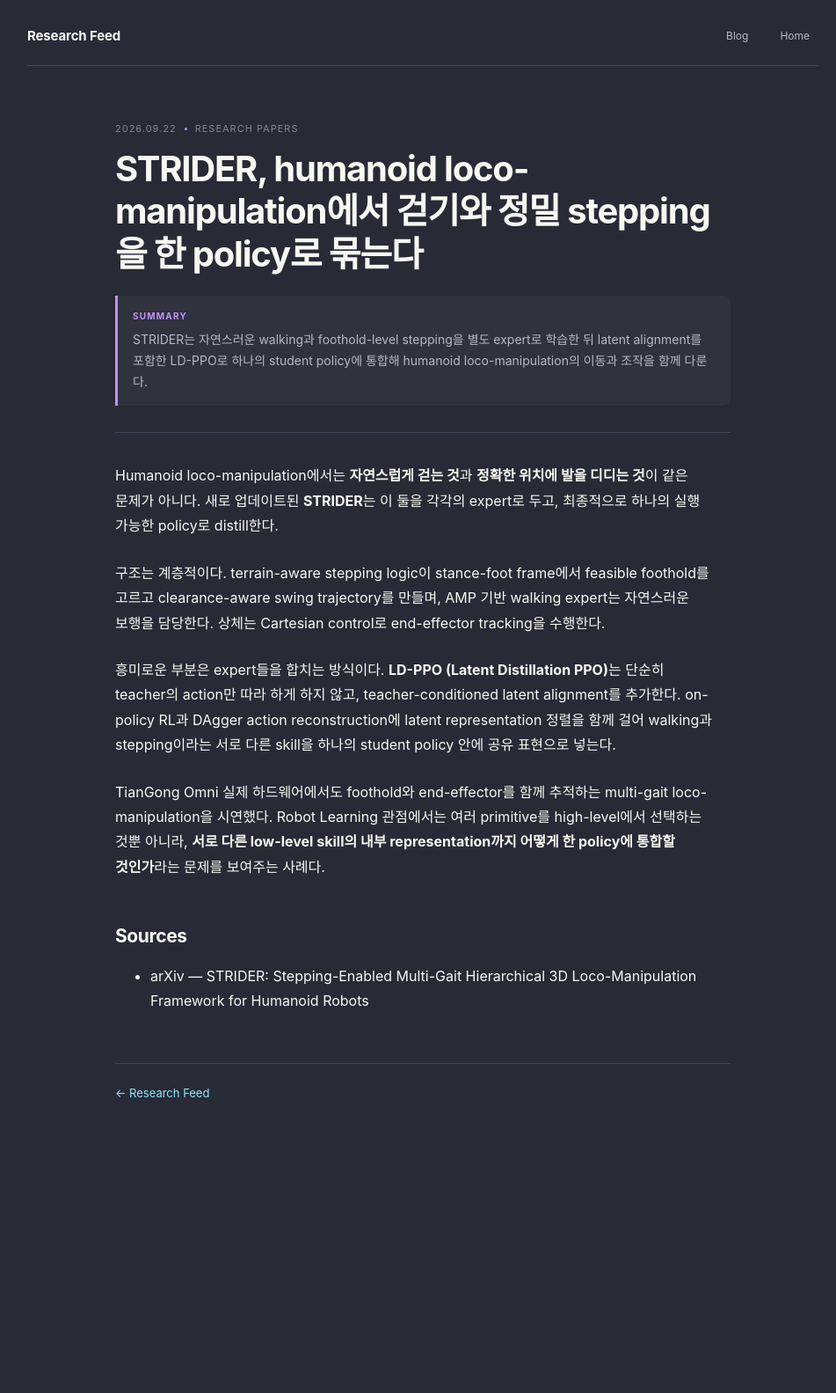
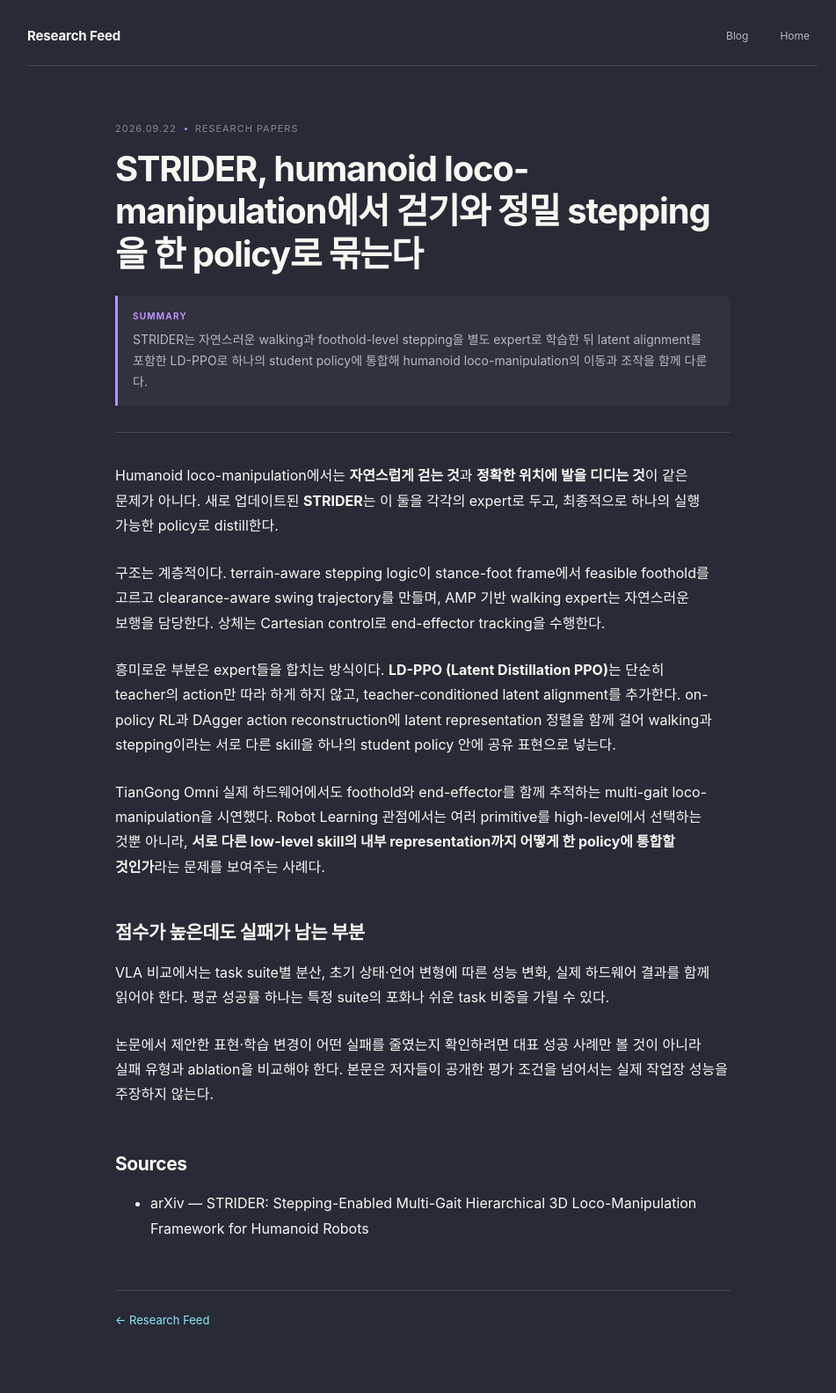
Before and after one commit to nayana224/nayana224.github.io, a Jekyll site: the page built from _research_feed/2026-09-22-research-papers.md, in a window 1280 px wide. Shown: the whole page at 88% size, without its empty margins (159-1110 px from the left). Built offline with Jekyll 4.4.1, drawn with Linux system fonts in a browser that asks for light colours; before the commit the page ends 1325 px from its top, so only the background shows below that.

Commit message:
Strengthen Research Feed article: 2026-09-22

```diff
--- a/_research_feed/2026-09-22-research-papers.md
+++ b/_research_feed/2026-09-22-research-papers.md
@@ -15,5 +15,11 @@
 
 TianGong Omni 실제 하드웨어에서도 foothold와 end-effector를 함께 추적하는 multi-gait loco-manipulation을 시연했다. Robot Learning 관점에서는 여러 primitive를 high-level에서 선택하는 것뿐 아니라, **서로 다른 low-level skill의 내부 representation까지 어떻게 한 policy에 통합할 것인가**라는 문제를 보여주는 사례다.
 
+## 점수가 높은데도 실패가 남는 부분
+
+VLA 비교에서는 task suite별 분산, 초기 상태·언어 변형에 따른 성능 변화, 실제 하드웨어 결과를 함께 읽어야 한다. 평균 성공률 하나는 특정 suite의 포화나 쉬운 task 비중을 가릴 수 있다.
+
+논문에서 제안한 표현·학습 변경이 어떤 실패를 줄였는지 확인하려면 대표 성공 사례만 볼 것이 아니라 실패 유형과 ablation을 비교해야 한다. 본문은 저자들이 공개한 평가 조건을 넘어서는 실제 작업장 성능을 주장하지 않는다.
+
 ## Sources
 - [arXiv — STRIDER: Stepping-Enabled Multi-Gait Hierarchical 3D Loco-Manipulation Framework for Humanoid Robots](https://arxiv.org/abs/2609.23483)
```
